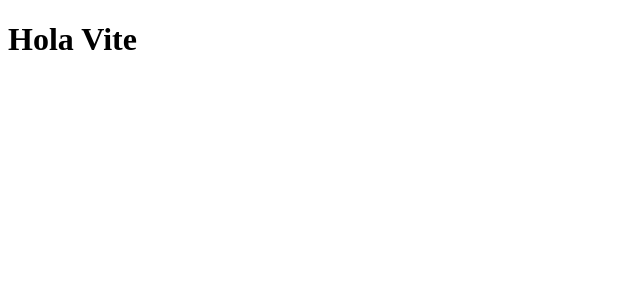
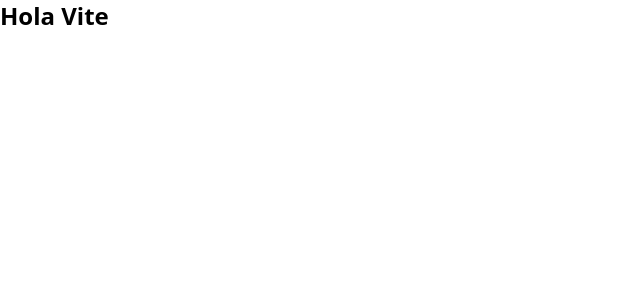
Before and after one commit to Racknar0/APV-Full-Stack-NodeJS, a React (Vite) app in the folder frontend/: page / in a window 1280 px wide. Shown: the top 300 px of the page, without its empty margins (0-640 px from the left). Built offline with nearby package versions, Linux system fonts and the light colour scheme.

Commit message:
Add Tailwind

```diff
--- a/frontend/package.json
+++ b/frontend/package.json
@@ -13,6 +13,9 @@
   },
   "devDependencies": {
     "@vitejs/plugin-react": "^1.0.7",
+    "autoprefixer": "^10.4.2",
+    "postcss": "^8.4.8",
+    "tailwindcss": "^3.0.23",
     "vite": "^2.8.0"
   }
 }
--- /dev/null
+++ b/frontend/postcss.config.js
@@ -0,0 +1,6 @@
+module.exports = {
+  plugins: {
+    tailwindcss: {},
+    autoprefixer: {},
+  },
+}
--- a/frontend/src/App.jsx
+++ b/frontend/src/App.jsx
@@ -2,7 +2,7 @@ function App() {
 
 
   return (
-    <h1>Hola Vite</h1>
+    <h1 className='font-bold text-2xl'>Hola Vite</h1>
   )
 }
 
--- a/frontend/src/index.css
+++ b/frontend/src/index.css
@@ -0,0 +1,3 @@
+@tailwind base;
+@tailwind components;
+@tailwind utilities;
--- /dev/null
+++ b/frontend/tailwind.config.js
@@ -0,0 +1,7 @@
+module.exports = {
+  content: ["index.html", "./src/**/*.jsx"],
+  theme: {
+    extend: {},
+  },
+  plugins: [],
+}
```
Also changed, not shown: 1 other file (tests, documents, lock files or other folders).
